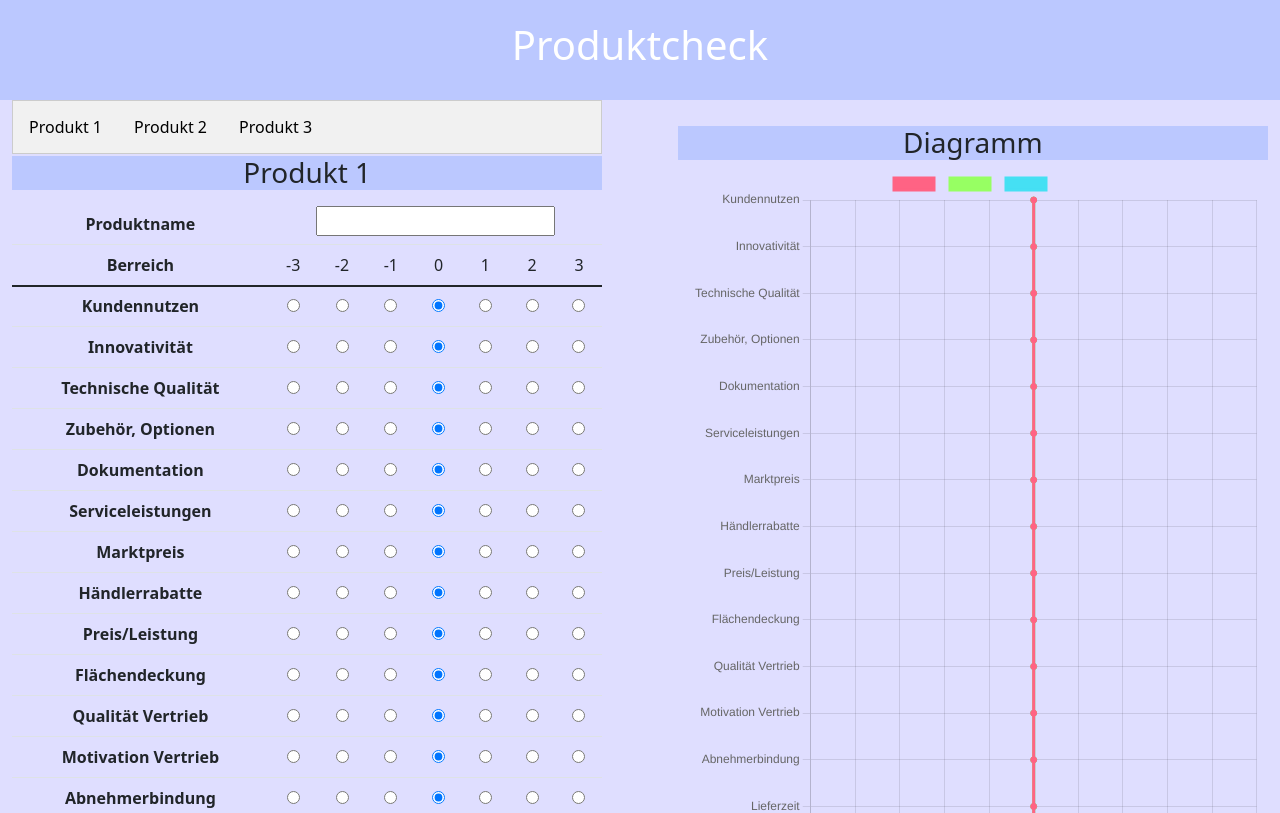
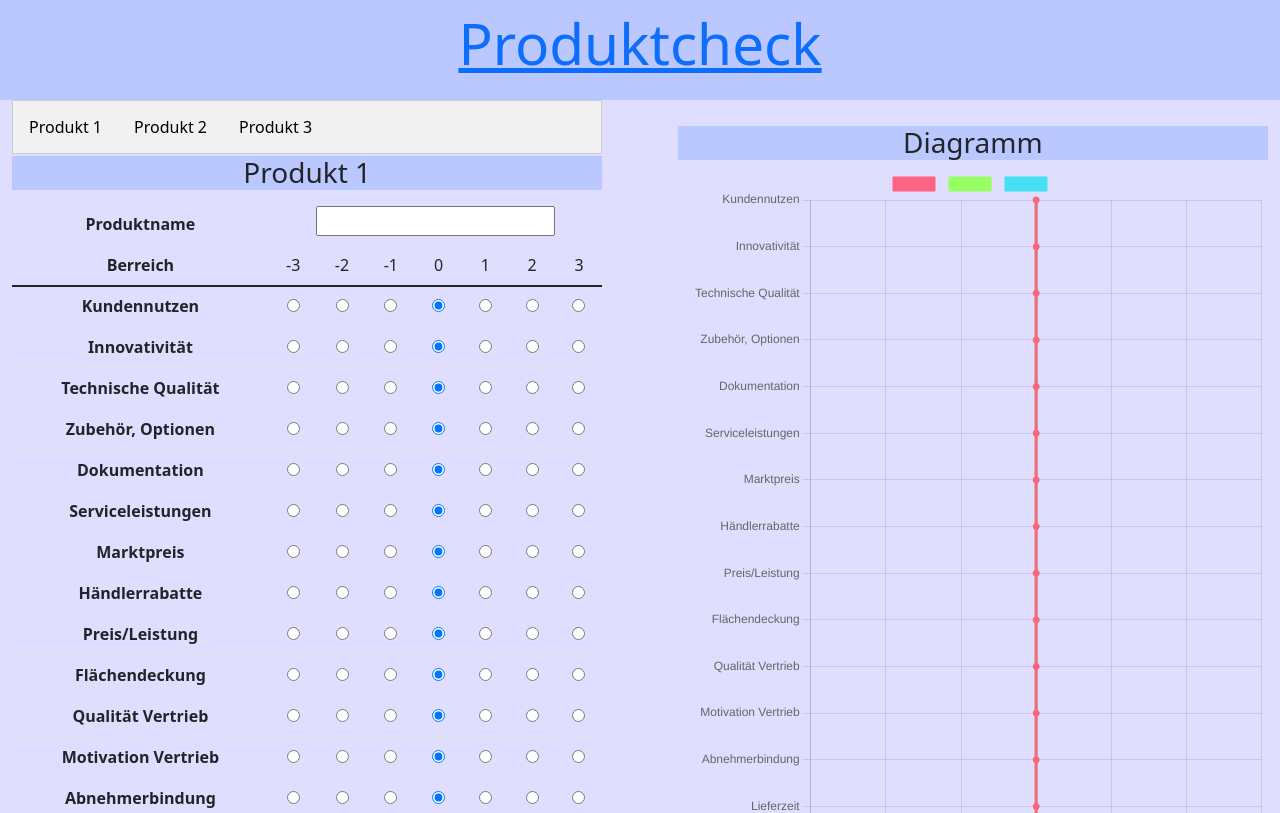
Before and after one commit to lightshark85/Webapp-Produkt-Check, a website: page Forms.html in a window 1280 px wide. Shown: the top 813 px of the page. Drawn offline with nearby package versions, Linux system fonts and the light colour scheme.

Commit message:
some changes

```diff
--- a/Forms.css
+++ b/Forms.css
@@ -129,3 +129,8 @@ table,td, th,tr{
     padding: 5px;
     text-align: center;
 }
+
+#rickroll{
+    font-size: 1.5cm;
+    align-self: center;
+}
--- a/Forms.html
+++ b/Forms.html
@@ -14,7 +14,7 @@
 
 
 <header>
-    <h1>Produktcheck</h1>
+    <a href ="https://www.youtube.com/watch?v=dQw4w9WgXcQ" id="rickroll">Produktcheck</a>
 </header>
 
 
--- a/main.js
+++ b/main.js
@@ -97,8 +97,14 @@ function displayInput() {
 //den chart configurieren
 let config = {
     type: 'line',
-    options: {indexAxis: 'y', aspectRatio: 0.5,},
-    //scales: {y: {min:25}},
+    options: {indexAxis: 'y', aspectRatio: 0.5,
+    scales: {x: {
+        min: -3,
+        max: 3,}
+    },
+
+},
+
     title: {display: true,},
     data: {
         labels:labels1,
```
